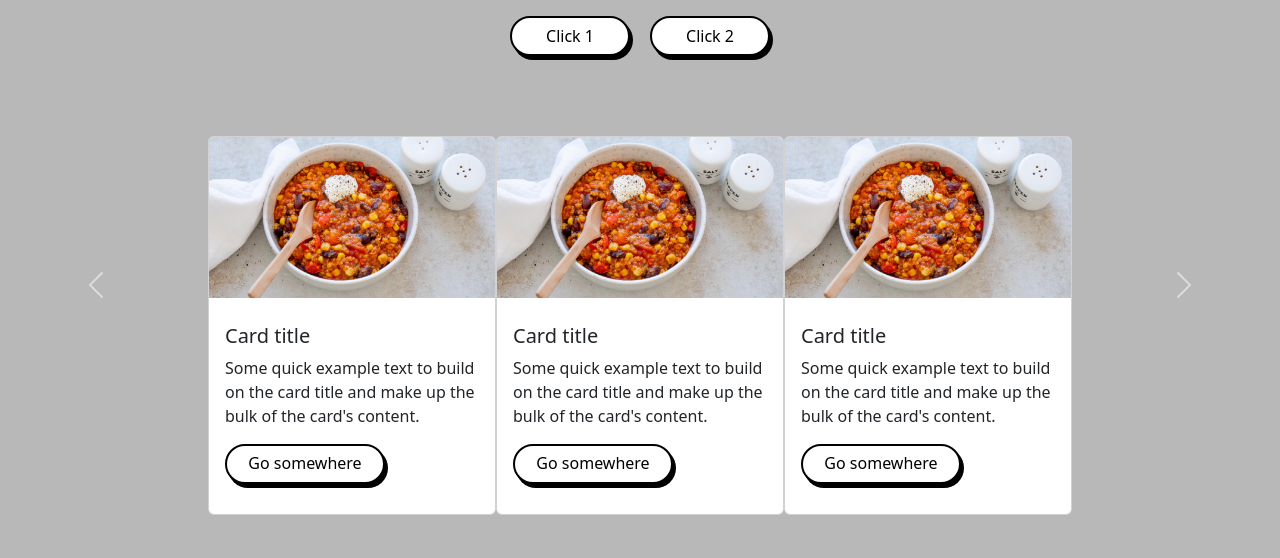
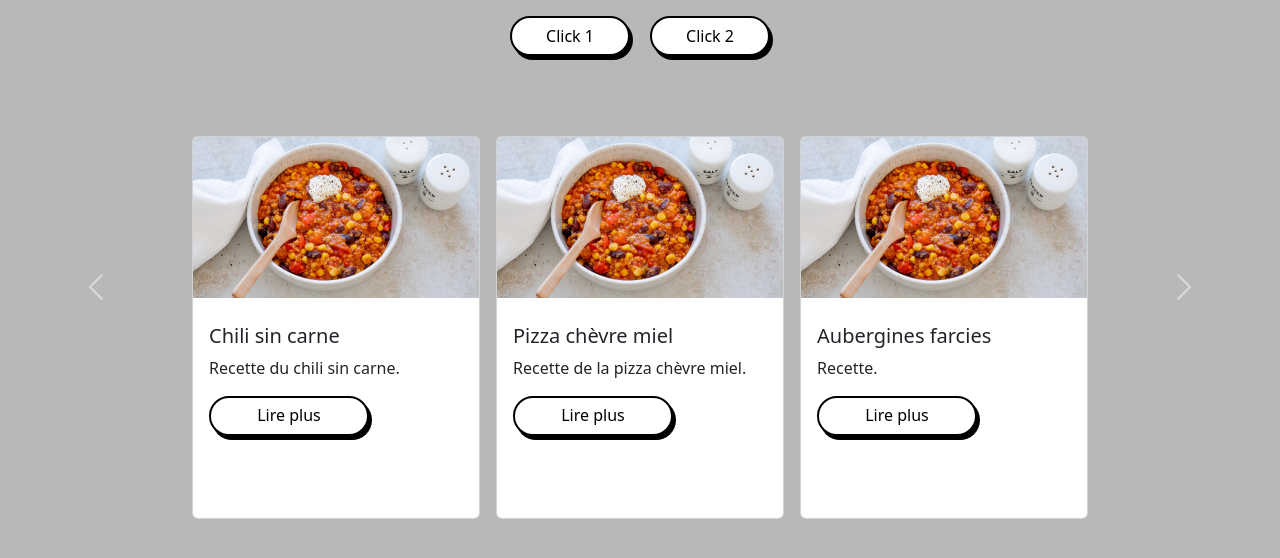
Before and after one commit to chazrsmit/Projet-Recettes, a plain HTML site: page index.html in a window 1280 px wide. Shown: the part 190-748 px from the top of the page. Drawn offline with nearby package versions, Linux system fonts and the light colour scheme.

Commit message:
update carousel

```diff
--- a/index.html
+++ b/index.html
@@ -29,25 +29,25 @@
             <div class="card" style="width: 18rem;">
              <img src="assets/img/chili274_v-fullhd.avif" class="card-img-top" alt="...">
              <div class="card-body">
-               <h5 class="card-title">Card title</h5>
-               <p class="card-text">Some quick example text to build on the card title and make up the bulk of the card's content.</p>
-               <a href="#" class="btn btn-primary">Go somewhere</a>
+               <h5 class="card-title">Chili sin carne</h5>
+               <p class="card-text">Recette du chili sin carne.</p>
+               <a href="#" class="btn btn-primary">Lire plus</a>
              </div>
             </div>
             <div class="card" style="width: 18rem;">
               <img src="assets/img/chili274_v-fullhd.avif" class="card-img-top" alt="...">
               <div class="card-body">
-                <h5 class="card-title">Card title</h5>
-                <p class="card-text">Some quick example text to build on the card title and make up the bulk of the card's content.</p>
-                <a href="#" class="btn btn-primary">Go somewhere</a>
+                <h5 class="card-title">Pizza chèvre miel</h5>
+                <p class="card-text">Recette de la pizza chèvre miel.</p>
+                <a href="#" class="btn btn-primary">Lire plus</a>
               </div>
              </div>
              <div class="card" style="width: 18rem;">
               <img src="assets/img/chili274_v-fullhd.avif" class="card-img-top" alt="...">
               <div class="card-body">
-                <h5 class="card-title">Card title</h5>
-                <p class="card-text">Some quick example text to build on the card title and make up the bulk of the card's content.</p>
-                <a href="#" class="btn btn-primary">Go somewhere</a>
+                <h5 class="card-title">Aubergines farcies</h5>
+                <p class="card-text">Recette.</p>
+                <a href="#" class="btn btn-primary">Lire plus</a>
               </div>
              </div>
            </div>
--- a/style/style.css
+++ b/style/style.css
@@ -86,6 +86,7 @@ h1 {
 
 .card-body {
     padding-bottom: 30px !important;
+    height: 220px !important;
 }
 
 .card-title {
@@ -96,3 +97,7 @@ h1 {
     display:flex;
     justify-content: center;
 }
+
+.card {
+    margin: 0 0.5em;
+}
```
